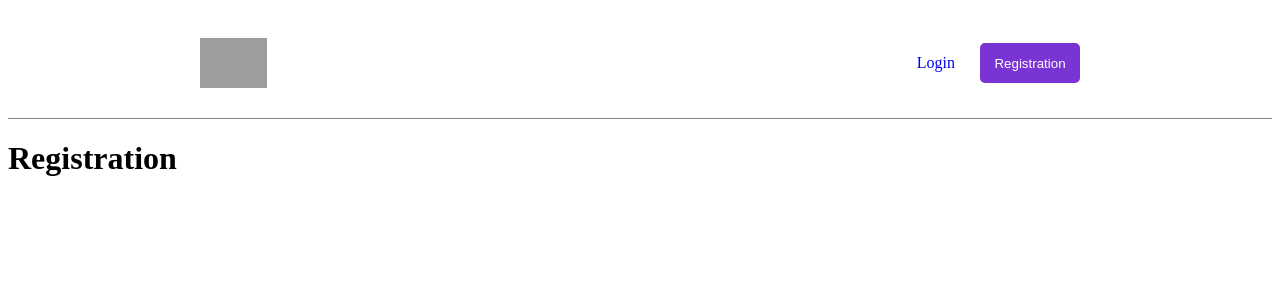
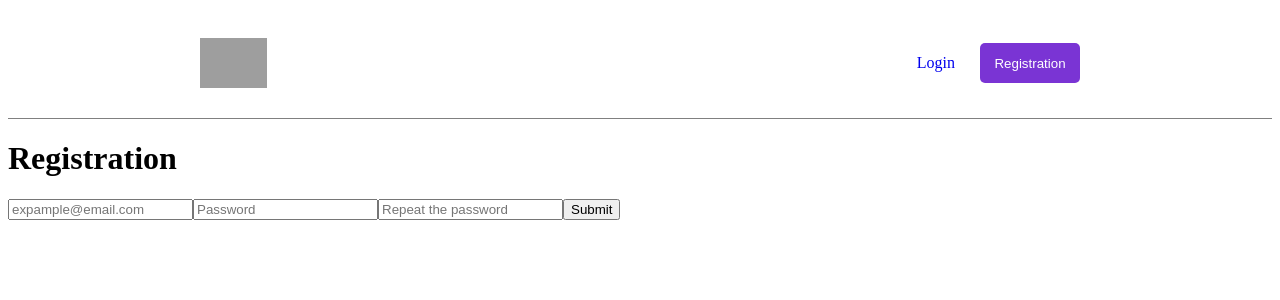
Before and after one commit to DiogenSin/Galutinis_Atsiskaitymas, a React (Create React App) app: page /registration in a window 1280 px wide. Shown: the top 300 px of the page. Built offline with nearby package versions, Linux system fonts and the light colour scheme; grey boxes are pictures that could not be loaded.

Commit message:
Registration & Login formos

```diff
--- a/package.json
+++ b/package.json
@@ -6,6 +6,7 @@
     "@testing-library/jest-dom": "^5.16.5",
     "@testing-library/react": "^13.4.0",
     "@testing-library/user-event": "^13.5.0",
+    "formik": "^2.2.9",
     "react": "^18.2.0",
     "react-dom": "^18.2.0",
     "react-router-dom": "^6.8.1",
--- a/src/components/pages/Login.jsx
+++ b/src/components/pages/Login.jsx
@@ -1,8 +1,84 @@
+import * as Yup from 'yup'
+import { Formik, Form, Field } from 'formik'
+import { useState } from 'react'
+
 const Login = () => {
+
+    // const { handleLogin, loginFailed } = useContext(UserContext)
+
+
+    const handleLogin = (e) => {
+
+        console.log(e)
+    }
+
+
+
+    const [loginInputs, setLoginInputs] = useState({
+        email:"",
+        password:""
+    })
+
+const validationSchema = Yup.object().shape({
+    email: Yup.string()
+        .email('This must be a valid email')
+        .required('This must be filled'),
+    password: Yup.string()
+        .min(5, 'Enter minimum 5 symbols')
+        .required('This must be filled')
+})
+
 
     return (
 
-        <h1>Login</h1>
+        <>
+        <Formik
+            initialValues={loginInputs}
+            validationSchema={validationSchema}
+            onSubmit={handleLogin}
+        >
+
+        {({ errors, touched, values, setValues }) => (
+
+            <Form action='' id="loginForm">
+                <h1>Login</h1>
+                <label htmlFor=''>
+                    <Field
+                        type="text"
+                        name="email"
+                        placeholder="expample@email.com"
+                        value={values.email}
+                        onChange={(e) => setValues({...values, email: e.target.value})}
+                    />
+                    {
+                        errors.email && touched.email ?
+                        <span>{errors.email}</span> : null
+                    }
+                </label>
+                <label action='' htmlFor=''>
+                    <Field
+                        type="password"
+                        name="password"
+                        placeholder="Password"
+                        value={values.password}
+                        onChange={(e) => setValues({...values, password: e.target.value})}
+                    />
+                    {
+                        errors.password && touched.password ?
+                        <span>{errors.password}</span> : null
+                    }
+                </label>
+                <button type='submit'>Login</button>
+                {/* {
+                    loginFailed ?
+                    <p id='loginFailed'>Email or password is incorrect</p>
+                    : null
+                } */}
+            </Form>
+        )}
+
+        </Formik>
+        </>
     )
 }
 
--- a/src/components/pages/Registration.jsx
+++ b/src/components/pages/Registration.jsx
@@ -1,7 +1,98 @@
+import * as Yup from 'yup'
+import { Formik, Form, Field } from 'formik'
+import { useState } from "react"
+import { nanoid } from 'nanoid'
+
 const Registration = () => {
 
+    // const { handleRegistration, userExists } = useContext(UserContext)
+
+    const handleRegistration = (e) => {
+        console.log(e)
+    }
+
+    const [registrationInputs, setregistrationInputs] = useState({
+        email:"",
+        password:"",
+        passwordRepeat: "",
+        id:nanoid()
+    })
+
+const validationSchema = Yup.object().shape({
+    email: Yup.string()
+        .email('Email must be valid')
+        .required('This must be filled'),
+    password: Yup.string()
+        .min(5, 'Enter at least 5 symbols')
+        .required('This must be filled'),
+    passwordRepeat: Yup.string()
+        .oneOf([Yup.ref('password'), null], 'Passwords must match')
+        .required('This must be filled'),
+})
+
     return (
-        <h1>Registration</h1>
+
+        <>
+        <Formik
+            initialValues={registrationInputs}
+            validationSchema={validationSchema}
+            onSubmit={handleRegistration}
+        >
+
+        {({ errors, touched, values, setValues }) => (
+
+            <Form action='' id="registrationForm">
+                <h1>Registration</h1>
+                <label htmlFor=''>
+                    <Field
+                        type="text"
+                        name="email"
+                        placeholder="expample@email.com"
+                        value={values.email}
+                        onChange={(e) => setValues({...values, email: e.target.value})}
+                    />
+                    {
+                        errors.email && touched.email ?
+                        <span>{errors.email}</span> : null
+                    }
+                </label>
+                <label action='' htmlFor=''>
+                    <Field
+                        type="password"
+                        name="password"
+                        placeholder="Password"
+                        value={values.password}
+                        onChange={(e) => setValues({...values, password: e.target.value})}
+                    />
+                    {
+                        errors.password && touched.password ?
+                        <span>{errors.password}</span> : null
+                    }
+                </label>
+                <label action='' htmlFor=''>
+                    <Field
+                        type="password"
+                        name="passwordRepeat"
+                        placeholder="Repeat the password"
+                        value={values.passwordRepeat}
+                        onChange={(e) => setValues({...values, passwordRepeat: e.target.value})}
+                    />
+                    {
+                        errors.passwordRepeat && touched.passwordRepeat ?
+                        <span>{errors.passwordRepeat}</span> : null
+                    }
+                </label>
+                <button type='submit'>Submit</button>
+                {/* {
+                    userExists ?
+                    <p id='registrationFailed'>The user is taken</p>
+                    : null
+                } */}
+            </Form>
+        )}
+
+        </Formik>
+        </>
     )
 }
 
```
Also changed, not shown: 1 other file (tests, documents, lock files or other folders).
